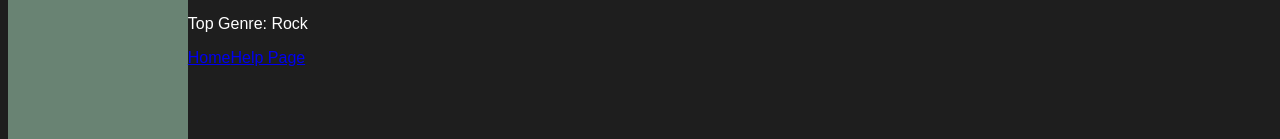
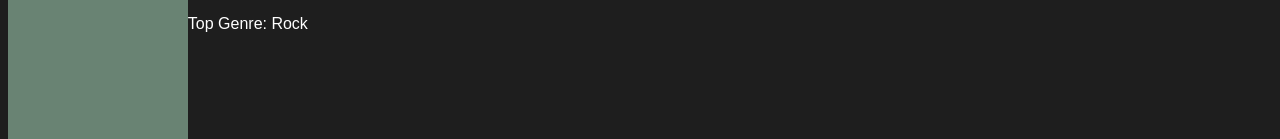
Before and after one commit to Blake131302/cs4900-EmberLights-WebDev, an Angular app: page /more-stats in a window 1280 px wide. Shown: the part 376-515 px from the top of the page. Built offline with nearby package versions, Linux system fonts and the light colour scheme.

Commit message:
removed unnecessary routerlinks

```diff
--- a/src/app/features/dashboard/components/home-page/home-page.html
+++ b/src/app/features/dashboard/components/home-page/home-page.html
@@ -3,6 +3,7 @@
 <p>Total Artists: {{ monthlyStats.totalArtists }}</p>
 <p>Total Genres: {{ monthlyStats.totalGenres }}</p>
 <p>Total Songs: {{ monthlyStats.totalSongs }}</p>
+<a routerLink="/more-stats">More Statistics</a>
 
 <div class="album-form-container">
     <!-- <form [formGroup]="albumForm" (ngSubmit)="addAlbum()" class="album-form"> -->
@@ -31,9 +32,3 @@
     </div>
     }
 </div>
-
-<a routerLink="/more-stats">More Statistics</a>
-
-<footer>
-    <a routerLink="/help">Help Page</a>
-</footer>
--- a/src/app/features/more-stats/more-stats-page/more-stats.html
+++ b/src/app/features/more-stats/more-stats-page/more-stats.html
@@ -6,12 +6,3 @@
 <p>Top Artist: {{ moreStats().topArtist }} </p>
 <p>Top Song: {{ moreStats().topSong }}</p>
 <p>Top Genre: {{ moreStats().topGenre }}</p>
-
-
-
-
-
-<footer>
-    <a routerLink="/">Home</a>
-    <a routerLink="/help">Help Page</a>
-</footer>
```
